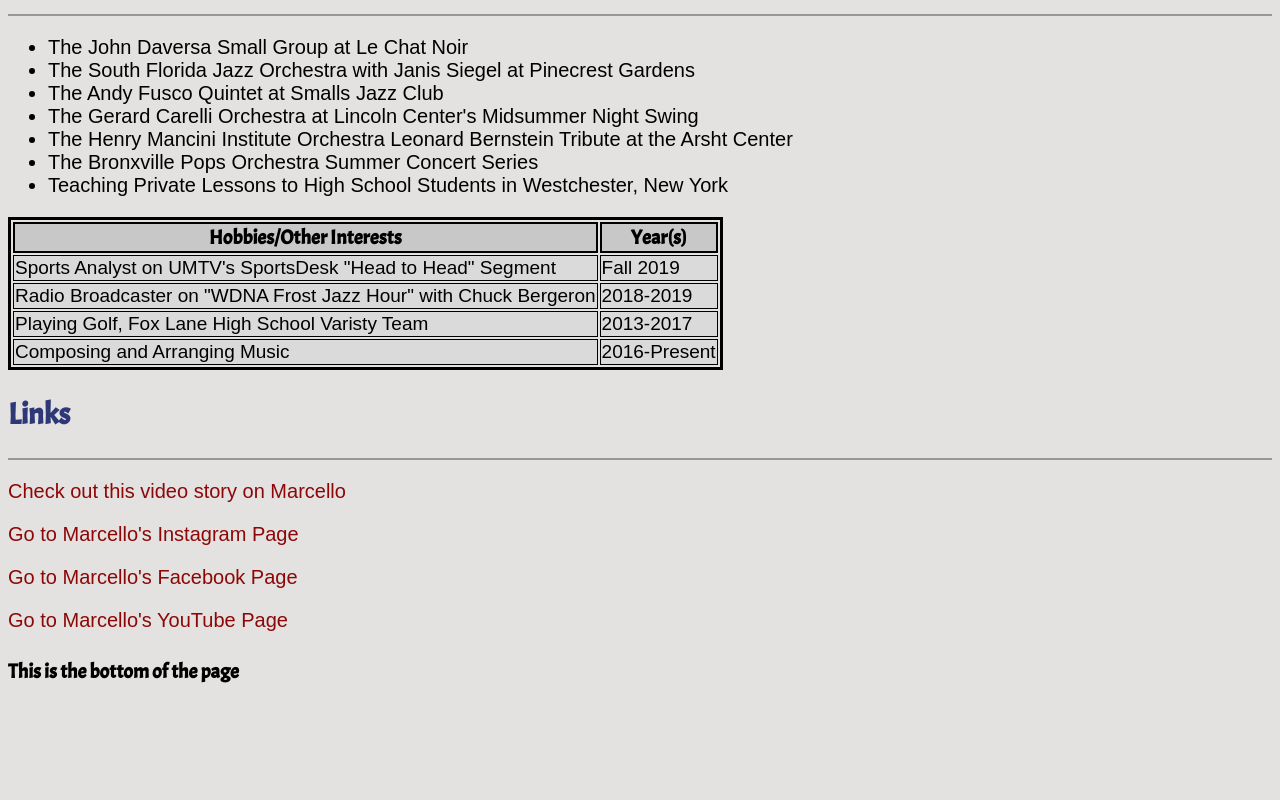
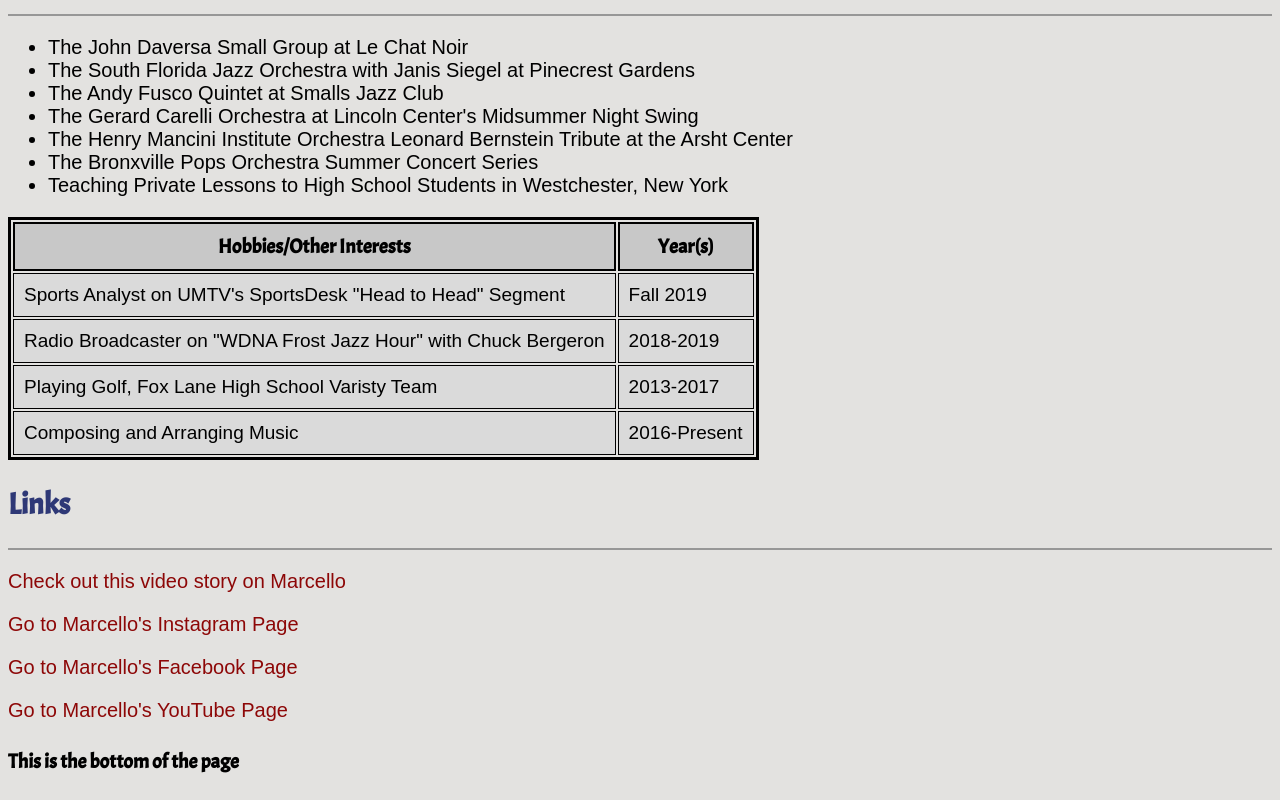
Before and after one commit to Mc-swanger20/Mc-swanger20.github.io, a plain HTML site: page resume-styled/index.html in a window 1280 px wide. Shown: the part 959-1759 px from the top of the page. Before the commit the page ends 1669 px from the top, so only its background shows below. Drawn offline with Linux system fonts and the light colour scheme; a web font is replaced by a local one.

Commit message:
padding edits

```diff
--- a/resume-styled/css/marcello.css
+++ b/resume-styled/css/marcello.css
@@ -60,7 +60,7 @@ th {
 }
 
 th, td {
-  padding: 20px, 20px;
+  padding: 10px 10px;
 }
 
 .tab-head {
```
Also changed, not shown: resume-styled/index.html (+1 -1 lines).
